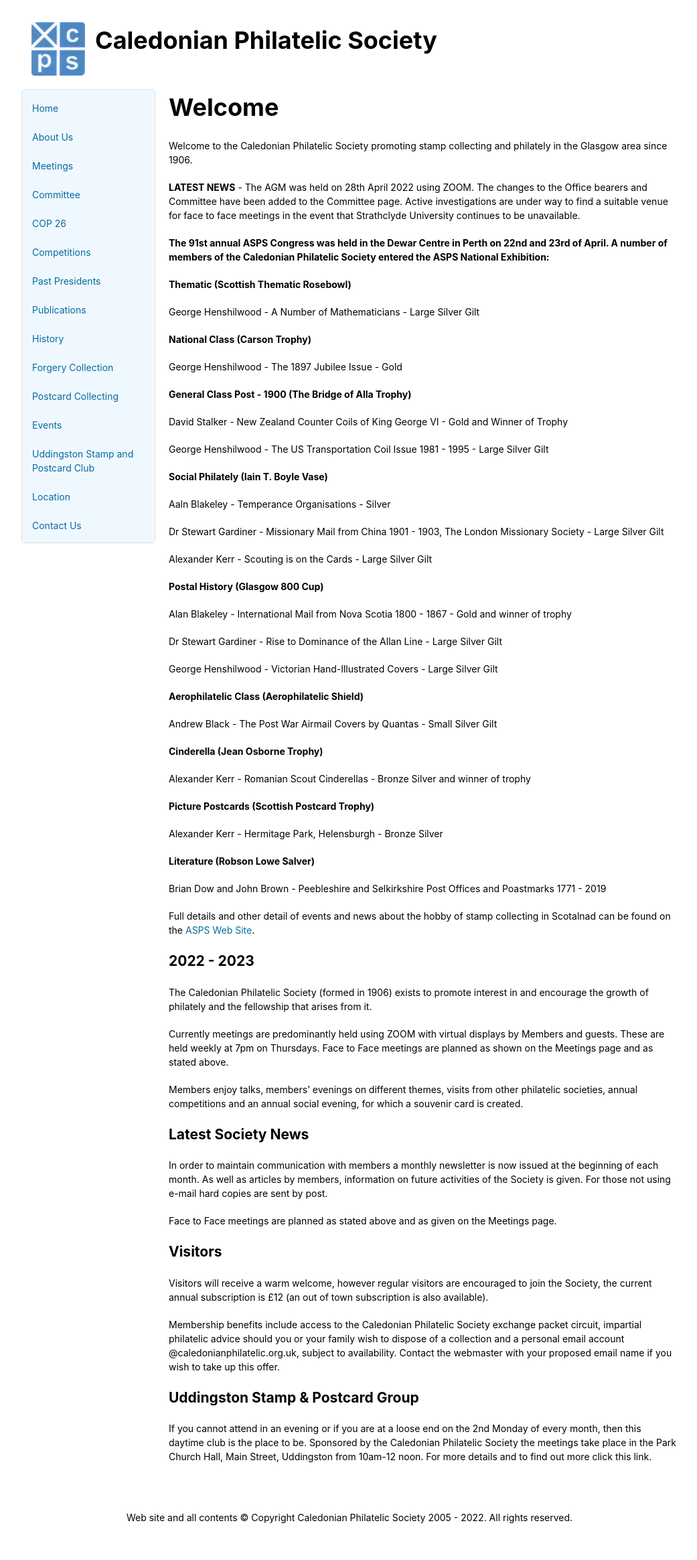
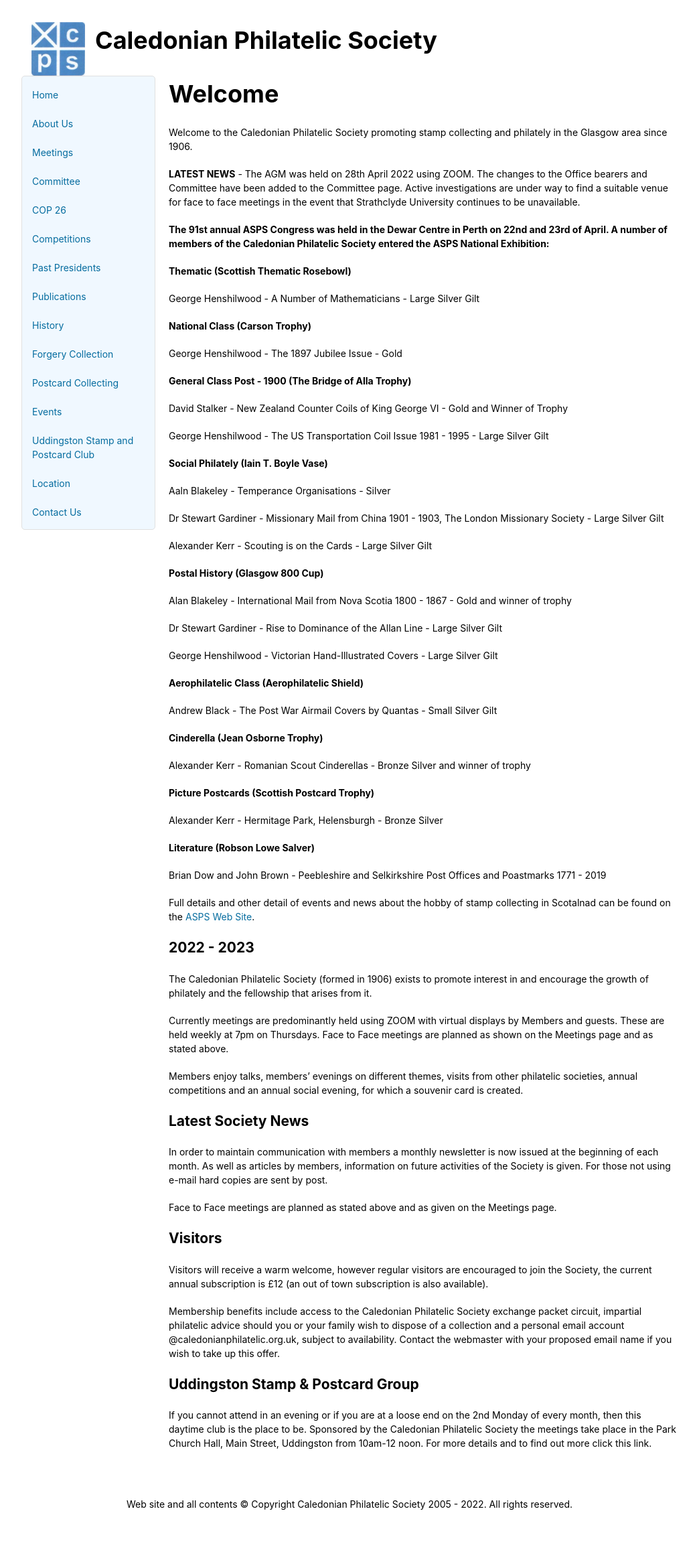
Before and after one commit to astalker/caledonian-stamps, a Jekyll site: the page built from index.md, in a window 1280 px wide. Shown: the whole page at 67% size, without its empty margins (118-1159 px from the left). Built offline with Jekyll 4.4.1, drawn with Linux system fonts in a browser that asks for light colours; our own code applies the rules of GitHub Pages for plain Markdown files.

Commit message:
Update styles.css

```diff
--- a/stylesheets/styles.css
+++ b/stylesheets/styles.css
@@ -75,10 +75,6 @@ body {
     max-width:100%;
   }
 
-  header {
-    height:100px;
-  }
-
   nav {
     width:200px;
     float:left;
@@ -151,10 +147,9 @@ body {
       }
 
     nav ul {
-      background-color:none;
+      background:none;
       border:0;
     }
-
 
     nav li {
       float:left;
@@ -163,58 +158,7 @@ body {
       }
     }
 
-/*     div.wrapper {
-      width:auto;
-      margin:0;
-    }
-
-    nav, section, footer {
-      float:none;
-      position:static;
-      width:auto;
-    }
-
-    nav {
-      padding-right:320px;
-    }
-
-    section {
-      border:1px solid #e5e5e5;
-      border-width:1px 0;
-      padding:20px 0;
-      margin:0 0 20px;
-    }
-
-    nav a small {
-      display:inline;
-    } */
   }
-
-/*   @media print, screen and (max-width: 720px) {
-    body {
-      word-wrap:break-word;
-    }
-
-
-
-    pre, code {
-      word-wrap:normal;
-    }
-  }
-
-  @media print, screen and (max-width: 480px) {
-    body {
-      padding:15px;
-    }
-
-    nav ul {
-      width:99%;
-    }
-
-    nav li, nav ul li + li + li {
-      width:33%;
-    }
-  } */
 
   @media print {
     body {
```
